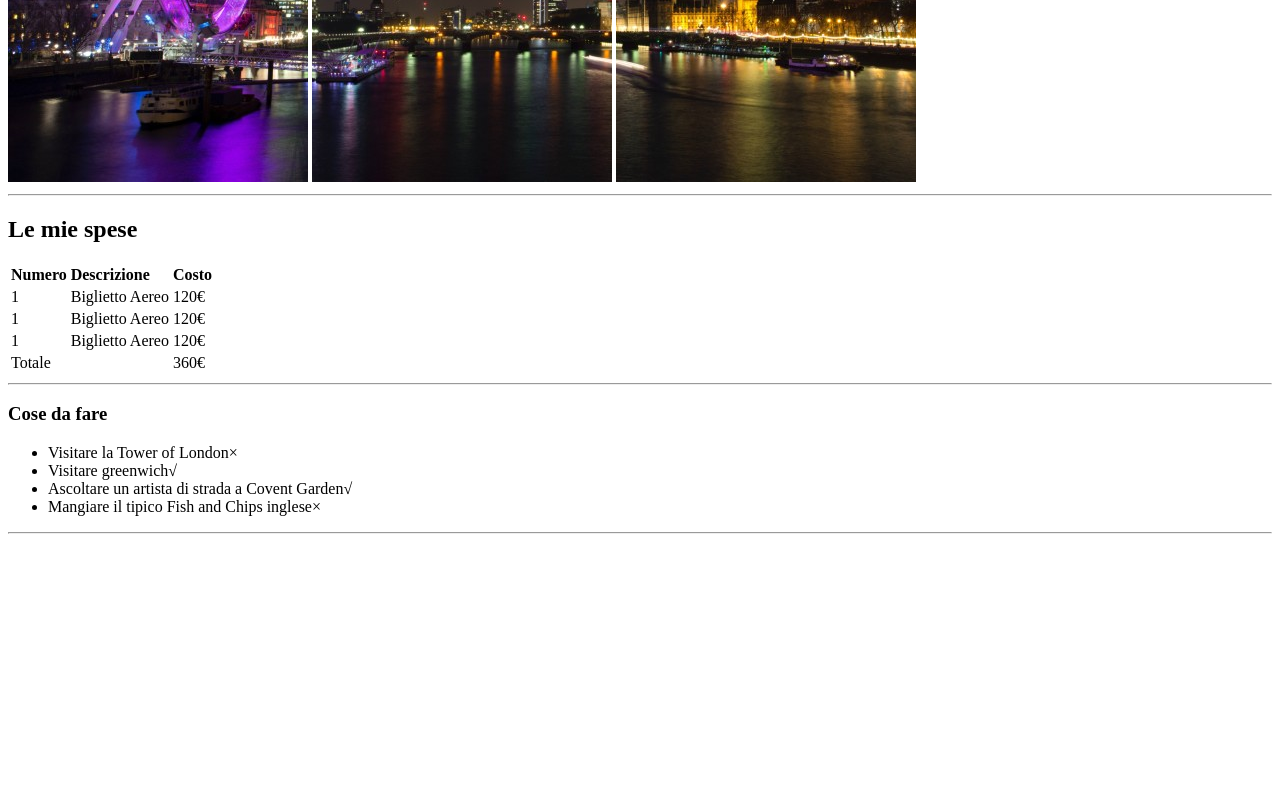
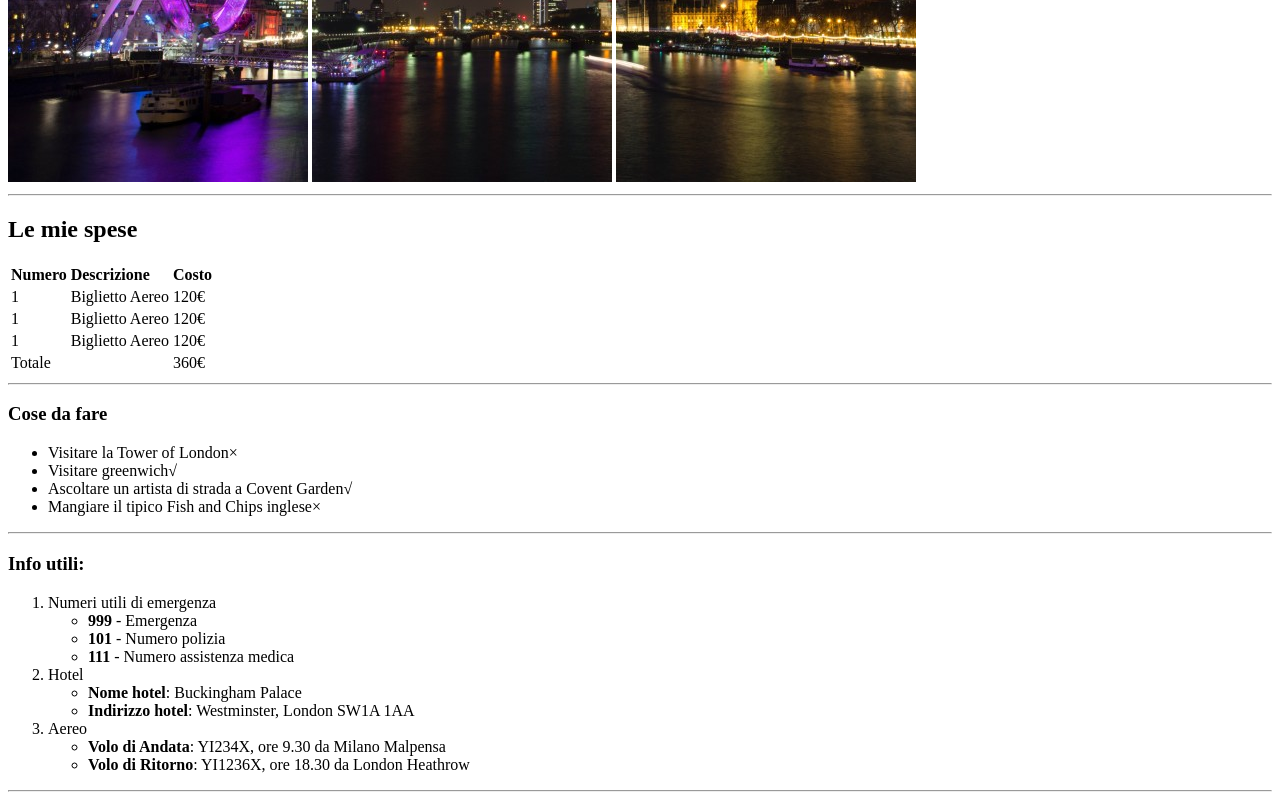
Before and after one commit to SimoneCorona/html-london-trip, a plain HTML site: page index.html in a window 1280 px wide. Shown: the part 498-1298 px from the top of the page. Before the commit the page ends 1040 px from the top, so only its background shows below. Drawn offline with Linux system fonts and the light colour scheme.

Commit message:
end_main

```diff
--- a/index.html
+++ b/index.html
@@ -56,6 +56,29 @@
             </ul>
             <hr>
         </div>
+
+        <div><!--contenitore 3^ sezione-->
+            <h3>Info utili:</h3>
+            <ol>
+                <li>Numeri utili di emergenza</li>
+                <ul>
+                    <li><strong>999</strong> - Emergenza</li>
+                    <li><strong>101</strong> - Numero polizia</li>
+                    <li><strong>111</strong> - Numero assistenza medica</li>
+                </ul>
+                <li>Hotel</li>
+                <ul>
+                    <li><strong>Nome hotel</strong>: Buckingham Palace</li>
+                    <li><strong>Indirizzo hotel</strong>: Westminster, London SW1A 1AA</li>
+                </ul>
+                <li>Aereo</li>
+                <ul>
+                    <li><strong>Volo di Andata</strong>: YI234X, ore 9.30 da Milano Malpensa</li>
+                    <li><strong>Volo di Ritorno</strong>: YI1236X, ore 18.30 da London Heathrow</li>
+                </ul>
+            </ol>
+            <hr>
+        </div>
      </main>
      <footer>
 
```
